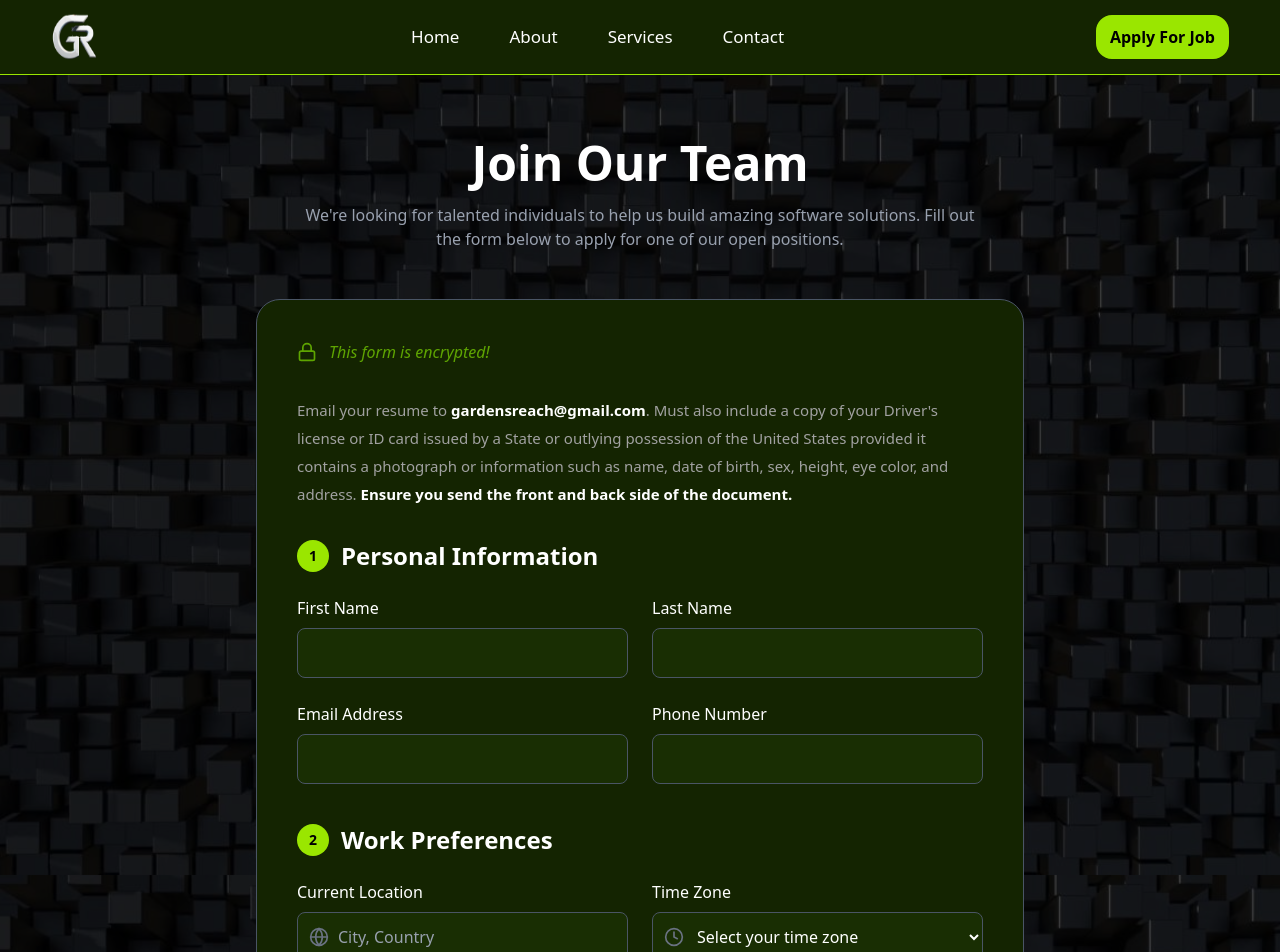
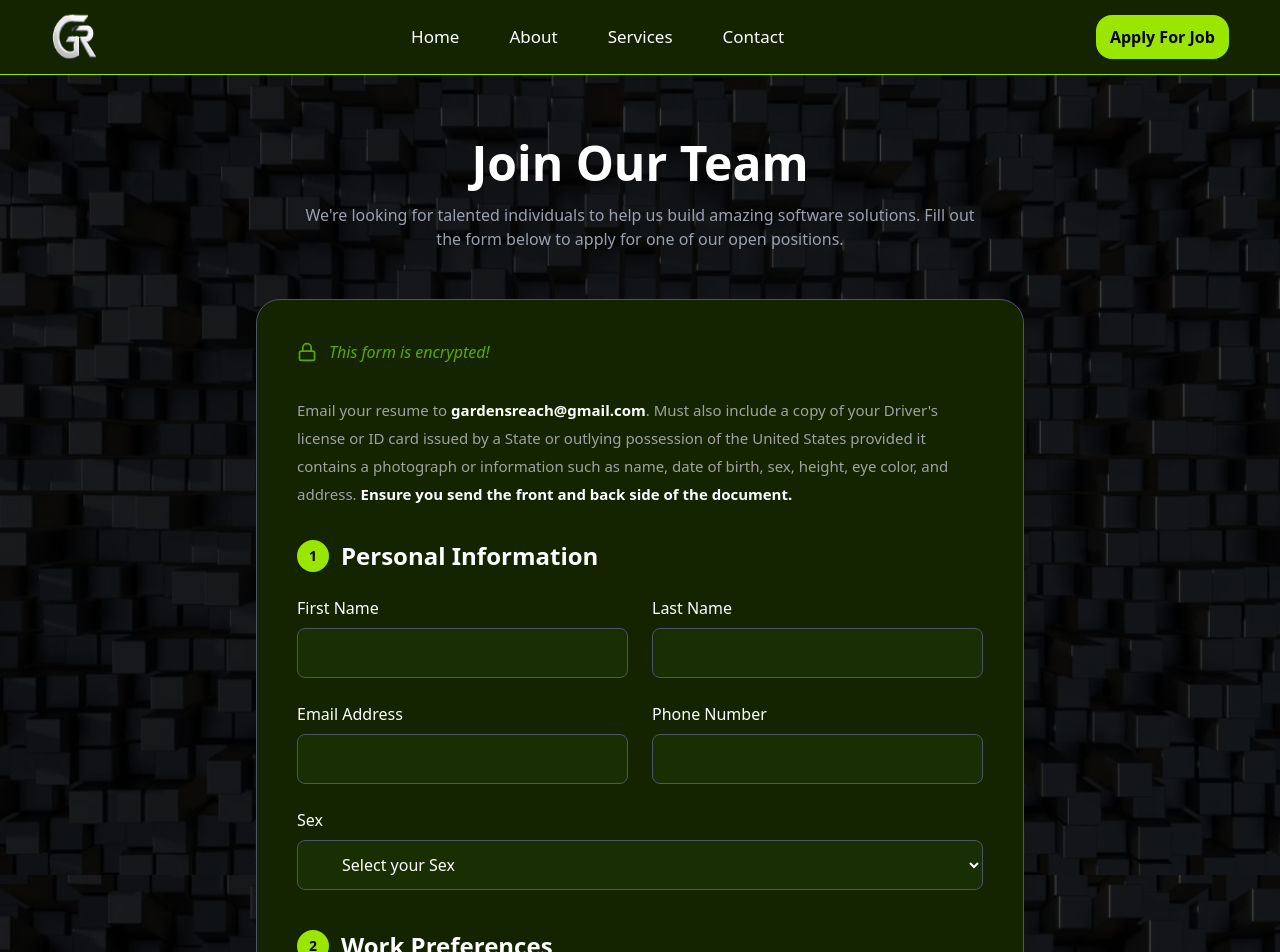
Before and after one commit to EmmanuelBassey02/gardensreach, a React (Vite) app: page /job-application in a window 1280 px wide. Shown: the top 952 px of the page. Built offline with nearby package versions, Linux system fonts and the light colour scheme.

Commit message:
added sex:male and female

```diff
--- a/src/pages/ApplyForJob.jsx
+++ b/src/pages/ApplyForJob.jsx
@@ -1028,6 +1028,7 @@ const JobApplicationForm = () => {
     lastName: '',
     email: '',
     phone: '',
+    sex: '',
 
     // Work Preferences
     currentLocation: '',
@@ -1069,7 +1070,7 @@ const JobApplicationForm = () => {
      "Social Media Marketer",
      "SEO Expert",
      "Content Marketer",
-     "Facebood Ads Expert",
+     "Facebook Ads Expert",
      "Customer Care Representative",
      "Sales Rep",
      "HR Manager",
@@ -1103,6 +1104,11 @@ const JobApplicationForm = () => {
     "Other"
   ];
 
+   const sex = [
+   "Male",
+   "Female"
+   ];
+
   const employmentTypes = [
     "Full-time",
     "Part-time",
@@ -1149,6 +1155,7 @@ const JobApplicationForm = () => {
     }
 
     if (!formData.phone.trim()) newErrors.phone = "Phone number is required";
+    if (!formData.sex.trim()) newErrors.sex = "Sex is required";
 
     // Validate Work Preferences
     if (!formData.currentLocation.trim()) newErrors.currentLocation = "Current location is required";
@@ -1203,6 +1210,7 @@ const JobApplicationForm = () => {
       lastName: formData.lastName,
       email: formData.email,
       phone: formData.phone,
+      sex: formData.sex,
       position: formData.position,
       experience: formData.experience,
       portfolio: formData.portfolio,
@@ -1265,7 +1273,7 @@ const JobApplicationForm = () => {
 
 
           <Link to="/">
-           <button  className="inline-flex items-center bg-gray-800 hover:bg-gray-700 transition-colors rounded-lg py-3 px-6 group">
+           <button  className="inline-flex ml-4 items-center bg-gray-800 hover:bg-gray-700 transition-colors rounded-lg py-3 px-6 group">
             <span className="text-white mr-2">Go to Home</span>
             <ArrowRight className="w-5 h-5 text-white group-hover:translate-x-1 transition-transform" />
           </button>
@@ -1375,7 +1383,34 @@ const JobApplicationForm = () => {
                 )}
               </div>
             </div>
-          </div>
+
+           {/* SEX  */}
+           <div className='mt-6'>
+                <label htmlFor="sex" className="block text-white mb-2">Sex</label>
+                <div className="relative">
+                  <select
+                    id="sex"
+                    name="sex"
+                    value={formData.sex}
+                    onChange={handleChange}
+                    className={`w-full bg-lime-950 border ${errors.sex ? 'border-red-500' : 'border-gray-600'} rounded-lg pl-10 pr-4 py-3 text-white focus:outline-none focus:ring-2 focus:ring-lime-400/50`}
+                  >
+
+                       <option value="">Select your Sex</option>
+                    {sex.map(sexx => (
+                      <option key={sexx} value={sexx}>{sexx}</option>
+                    ))}
+
+                  </select>
+                </div>
+                {errors.timeZone && (
+                  <p className="mt-2 text-red-500 flex items-center text-sm">
+                    <AlertCircle className="w-4 h-4 mr-1" /> {errors.sex}
+                  </p>
+                )}
+              </div>
+           </div>
+
 
           {/* Work Preferences */}
           <div className="mb-10">
```
